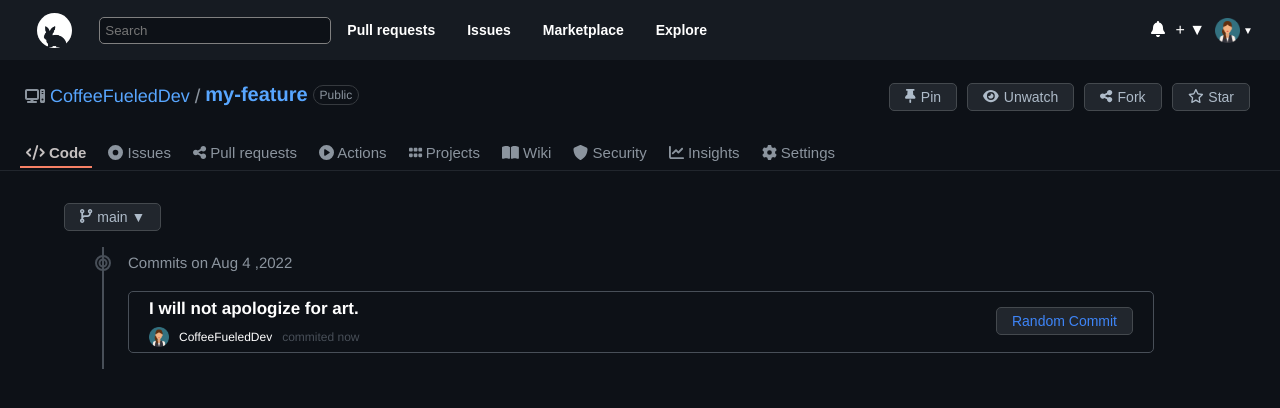
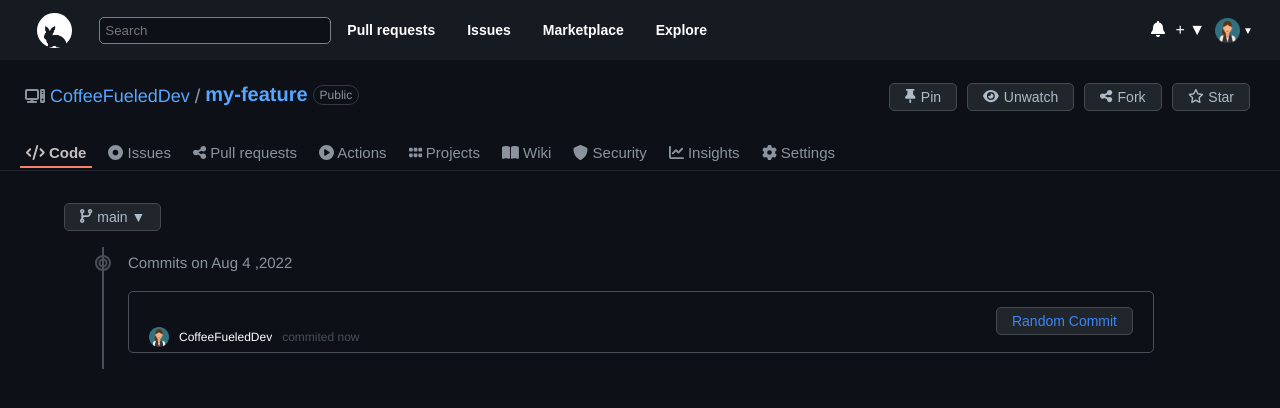
Before and after one commit to Matanbitton/Hit-Commit, a React (Create React App) app: page / in a window 1280 px wide. Shown: the top 408 px of the page. Built offline with nearby package versions, Linux system fonts and the light colour scheme.

Commit message:
Add commits message and onClick event

```diff
--- a/src/components/Commit.js
+++ b/src/components/Commit.js
@@ -1,12 +1,13 @@
 import user from "../assets/user.png";
-import CommitButton from "./CommitButton";
 
 export default function Commit(props) {
   return (
     <div className="commit">
       <div className="commit-text-container">
         <p className="commit-text">{props.text}</p>
-        <CommitButton />
+        <button className="commit-button" onClick={props.handleClick}>
+          Random Commit
+        </button>
       </div>
       <div className="user-commit-container">
         <img className="user-icon" src={user} alt=""></img>
--- a/src/components/CommitButton.js
+++ /dev/null
@@ -1,3 +0,0 @@
-export default function CommitButton() {
-  return <button className="commit-button">Random Commit</button>;
-}
--- a/src/components/Content.js
+++ b/src/components/Content.js
@@ -3,9 +3,20 @@
 import { FontAwesomeIcon } from "@fortawesome/react-fontawesome";
 import { faBullseye, faCodeBranch } from "@fortawesome/free-solid-svg-icons";
 import format from "date-fns/format";
+import commitMessages from "./commitMessages";
+import { useState } from "react";
 
 export default function Content() {
   const date = format(new Date(), " MMM d ,yyyy");
+
+  const [commitMessage, setCommitMessage] = useState();
+
+  function getCommitMessage() {
+    const randomNum = Math.floor(Math.random() * commitMessages.commits.length);
+    const commitMessagesArr = commitMessages.commits;
+    setCommitMessage(commitMessagesArr[randomNum]);
+  }
+
   return (
     <div className="main-content">
       <RepoButton
@@ -15,7 +26,7 @@
       <p className="date">Commits on {date}</p>
       <p className="line"></p>
       <p className="line-icon">{<FontAwesomeIcon icon={faBullseye} />}</p>
-      <Commit text="I will not apologize for art." />
+      <Commit text={commitMessage} handleClick={getCommitMessage} />
     </div>
   );
 }
```
